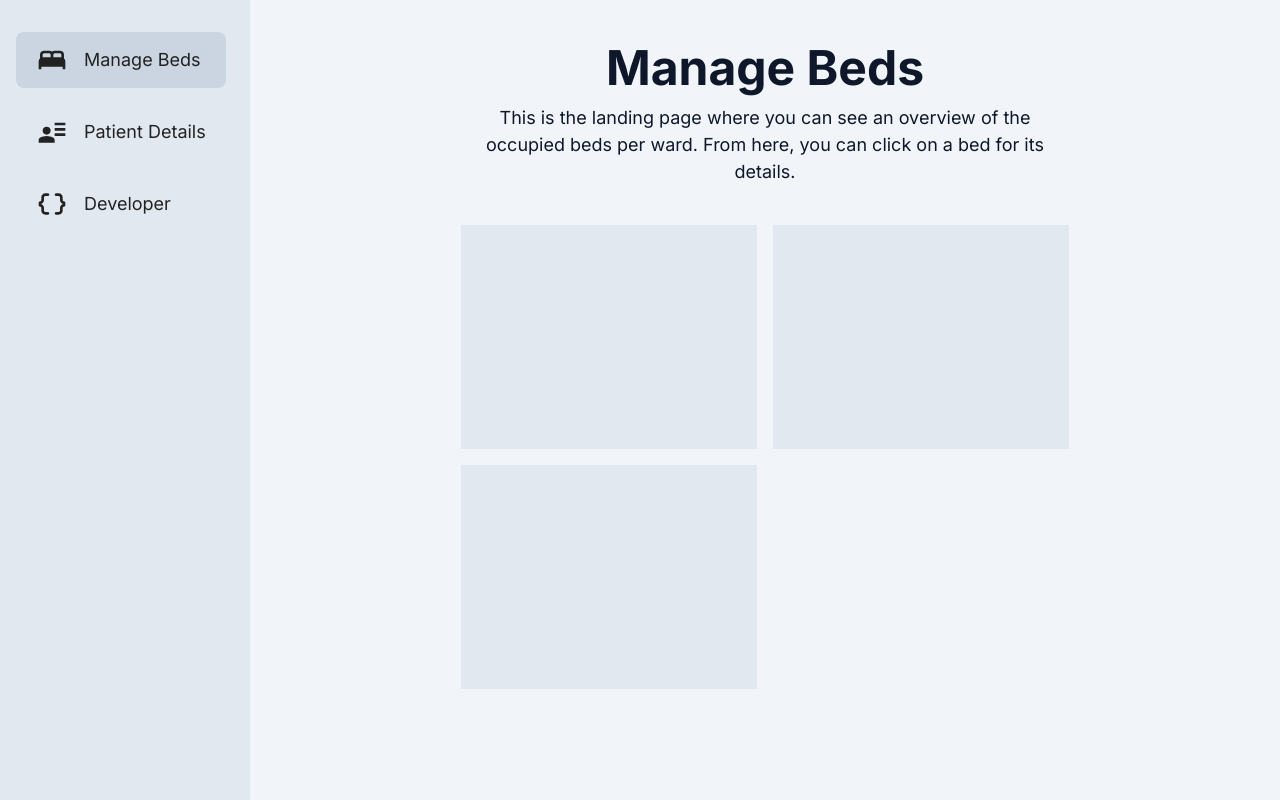
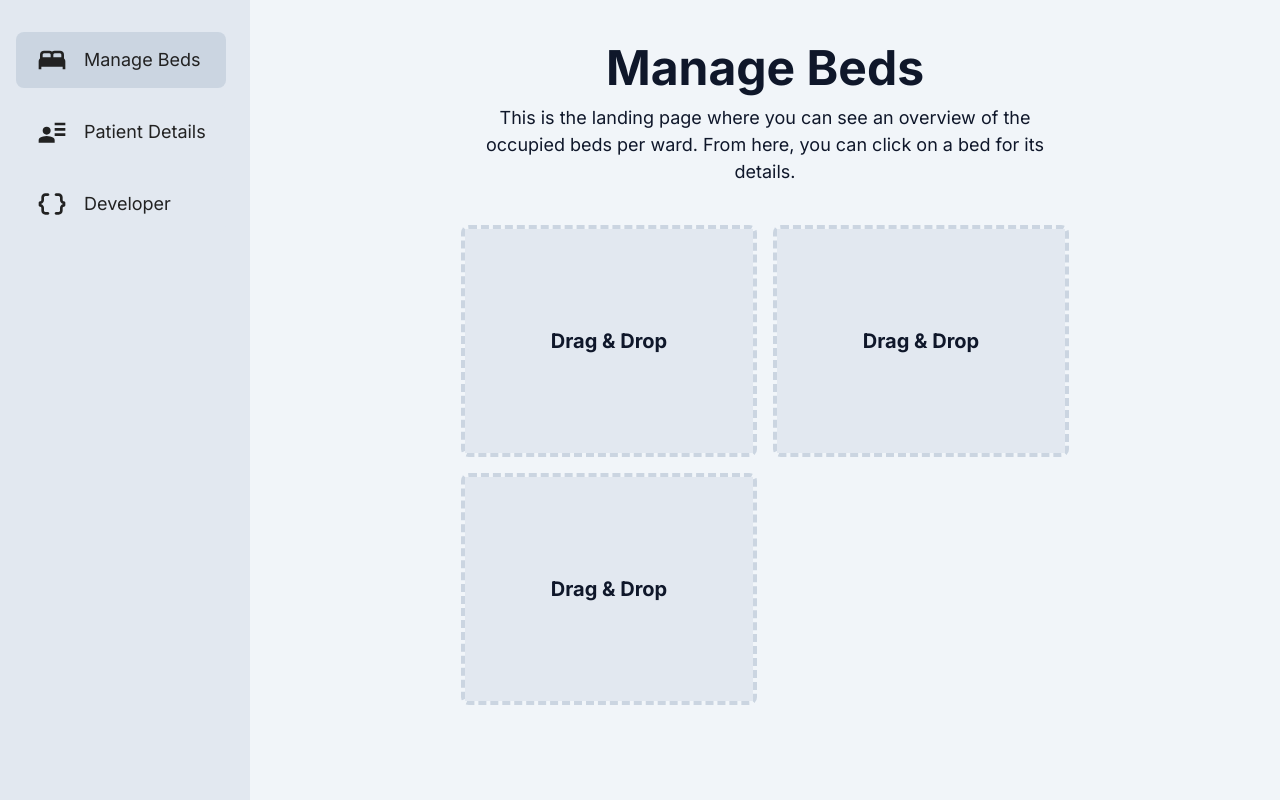
Before and after one commit to jakemackie/ward-management-system, a Nuxt app: page / in a window 1280 px wide. Built offline with nearby package versions, Linux system fonts and the light colour scheme.

Commit message:
Refactor component and page titles

```diff
--- a/components/Card.vue
+++ /dev/null
@@ -1,5 +0,0 @@
-<template>
-    <div class="size-fit bg-[var(--tertiary-color)] rounded-lg p-4 space-y-2">
-        <slot></slot>
-    </div>
-</template>
--- /dev/null
+++ b/components/Grid.vue
@@ -0,0 +1,5 @@
+<template>
+    <div class="mt-10 grid grid-cols-1 xl:grid-cols-2 gap-4">
+        <slot></slot>
+    </div>
+</template>
--- /dev/null
+++ b/components/GridCards.vue
@@ -0,0 +1,7 @@
+<template>
+    <div class="flex rounded-lg border-4 border-dashed border-slate-300">
+        <div class="flex-grow h-36 md:h-56 bg-slate-200 flex items-center justify-center">
+            <h4><slot></slot></h4>
+        </div>
+    </div>
+</template>
--- a/pages/developer.vue
+++ b/pages/developer.vue
@@ -1,7 +1,7 @@
 <template>
     <div class="text-center">
-        <h2>API Response</h2>
-        <div>
+        <h1>API Response</h1>
+        <div class="flex justify-center text-left">
             <div v-if="responseData">
                 <pre>{{ responseData }}</pre>
             </div>
--- a/pages/index.vue
+++ b/pages/index.vue
@@ -2,22 +2,10 @@
     <div class="text-center">
         <h1>Manage Beds</h1>
         <p>This is the landing page where you can see an overview of the occupied beds per ward. From here&comma; you can click on a bed for its details.</p>
-        <div class="mt-10 grid grid-cols-1 xl:grid-cols-2 gap-4">
-            <div class="flex">
-                <div class="flex-grow h-36 md:h-56 p-4 bg-slate-200">
-                    <!-- <h2>Bed 1</h2> -->
-                </div>
-            </div>
-            <div class="flex">
-                <div class="flex-grow h-36 md:h-56 p-4 bg-slate-200">
-                    <!-- <h2>Bed 2</h2> -->
-                </div>
-            </div>
-            <div class="flex">
-                <div class="flex-grow h-36 md:h-56 p-4 bg-slate-200">
-                    <!-- <h2>Bed 3</h2> -->
-                </div>
-            </div>
-        </div>
+        <Grid>
+            <GridCards>Drag &amp; Drop</GridCards>
+            <GridCards>Drag &amp; Drop</GridCards>
+            <GridCards>Drag &amp; Drop</GridCards>
+        </Grid>
     </div>
 </template>
--- a/pages/patients.vue
+++ b/pages/patients.vue
@@ -1,6 +1,6 @@
 <template>
     <div class="text-center">
-        <h2>Patient Details</h2>
+        <h1>Patient Details</h1>
         <p>From this page&comma; you can view patient details by contacting the API to get all data related to the patients ID. This will return the current ward they are assigned to and any other related information.</p>
     </div>
 </template>
```
